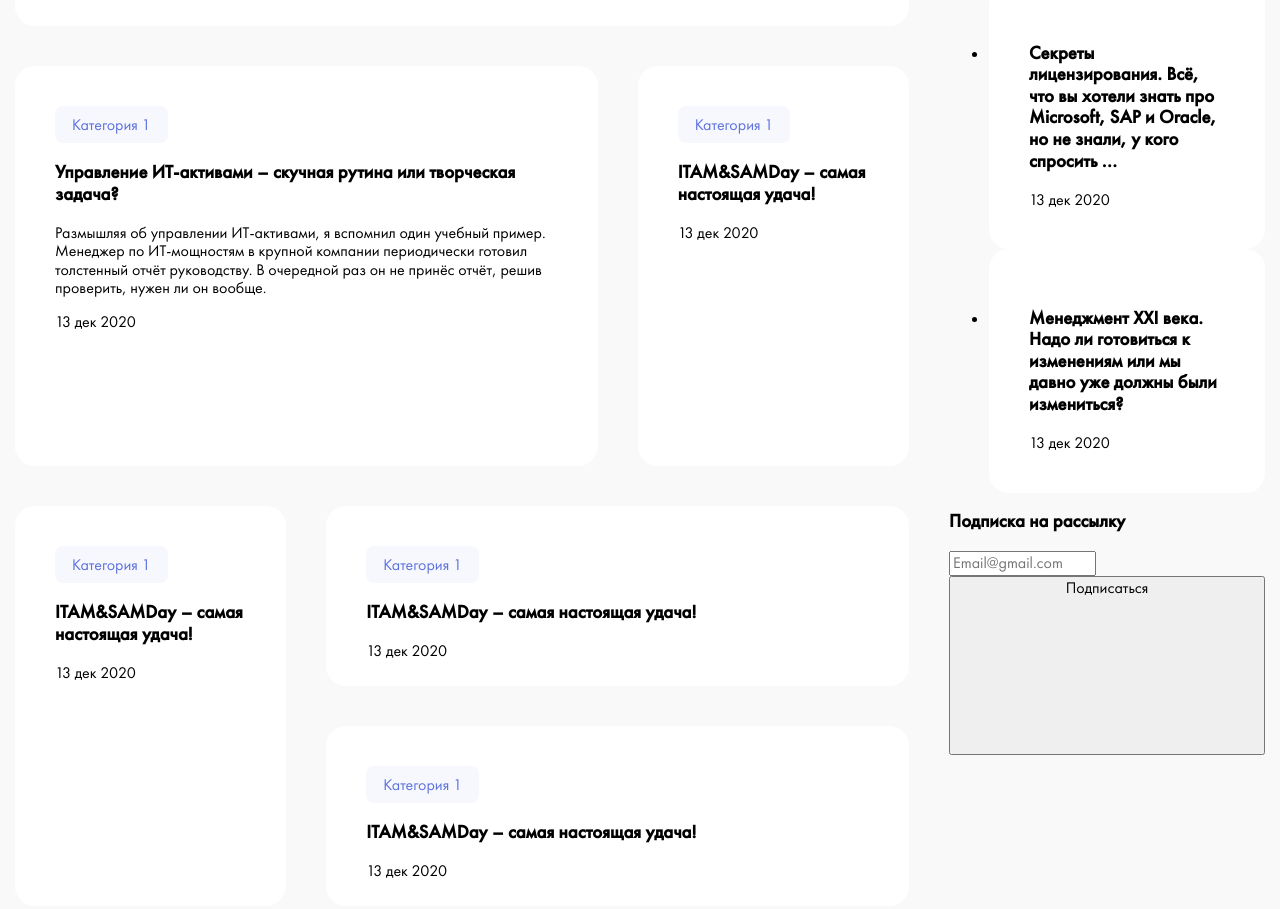
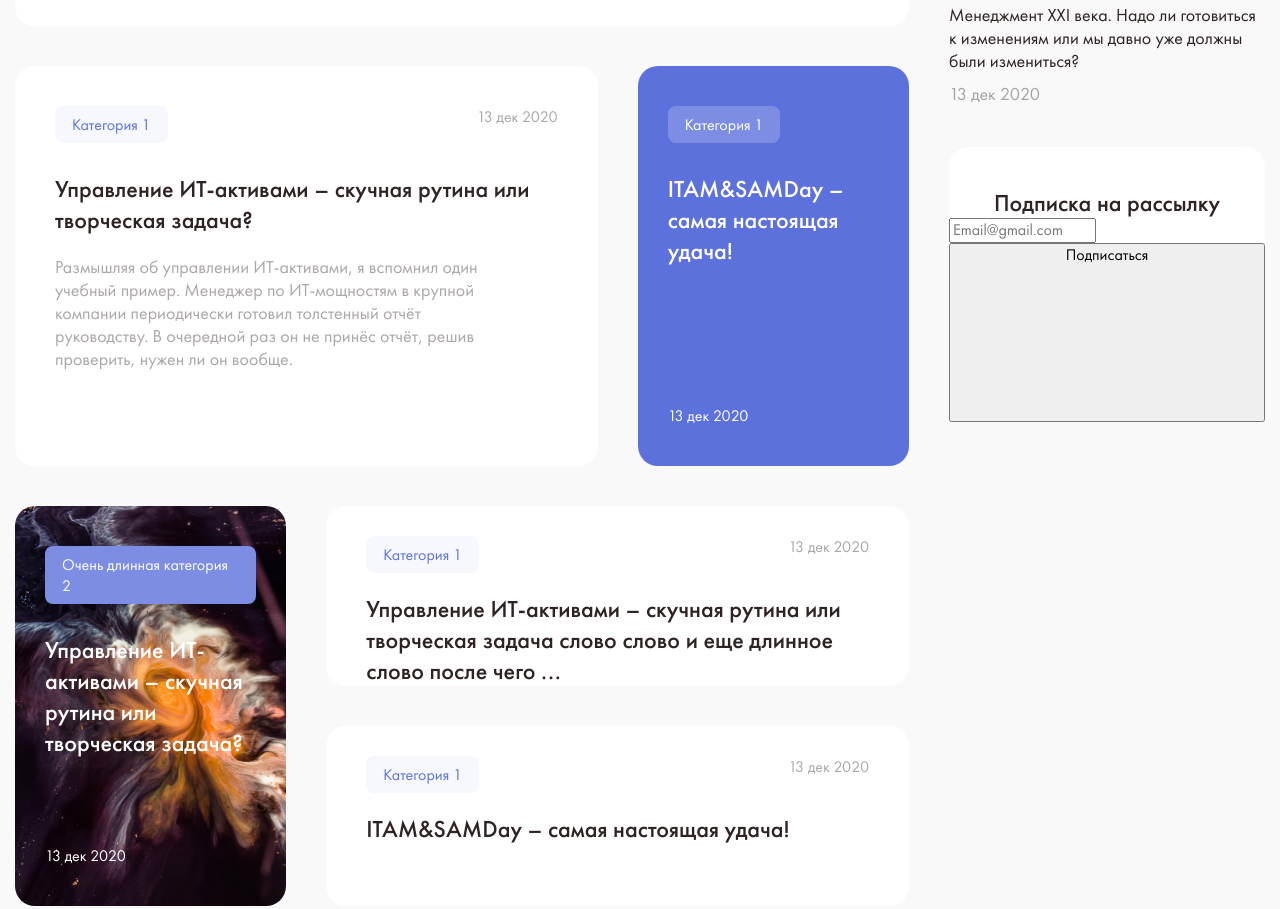
Before and after one commit to andrey257686/Blog, a plain HTML site: page index.html in a window 1280 px wide. Shown: the part 664-1573 px from the top of the page. Drawn offline with Linux system fonts and the light colour scheme.

Commit message:
added style for content, pagination, popular posts

```diff
--- a/css/style.css
+++ b/css/style.css
@@ -73,6 +73,14 @@ body {
   max-width: 1430px;
   padding: 0 15px;
   margin: 0 auto;
+}
+
+.blog-title {
+  margin: 0;
+  font-weight: 500;
+  font-size: 24px;
+  line-height: 31px;
+  color: var(--dark-color)
 }
 
 /* === header ==*/
@@ -162,7 +170,67 @@ body {
   grid-column: 3 span;
 }
 
+.blog-post {
+  position: relative;
+  padding: var(--grid-gap);
+  width: 100%;
+  height: 100%;
+  background: #FFFFFF;
+  border-radius: 20px;
+}
+
+.blog-post__category {
+  position: relative;
+  z-index: 5;
+  margin-bottom: 30px;
+  display: inline-block;
+  border-radius: 8px;
+  padding: 8px 17px;
+  font-size: 16px;
+  line-height: 21px;
+  color: var(--accent-color);
+  background: #F7F8FD;
+}
+
+.blog-post__title {
+  margin-bottom: 20px;
+}
+
+.blog-post__link::before {
+  content: "";
+  position: absolute;
+  left: 0;
+  right: 0;
+  top: 0;
+  bottom: 0;
+}
+
+.blog-post__descr {
+  margin: 0;
+  padding-right: var(--grid-gap);
+  font-weight: 400;
+  font-size: 18px;
+  line-height: 23px;
+  color: rgba(47, 34, 34, 0.4);
+}
+
+.blog-post__date {
+  position: absolute;
+  right: var(--grid-gap);
+  top: var(--grid-gap);
+  font-weight: 400;
+  font-size: 16px;
+  line-height: 21px;
+  color: rgba(47, 34, 34, 0.4);
+  }
+
+.blog-post--main{
+  height: 280px;
+  margin-bottom: var(--grid-gap);
+}
+
 .post-grid {
+  margin-bottom: 90px;
   display: grid;
   grid-template-columns: repeat(3, 1fr);
   grid-template-rows: repeat(8, 180px);
@@ -190,27 +258,165 @@ body {
   grid-column: 2 span;
 }
 
-.blog-post {
-  padding: var(--grid-gap);
-  width: 100%;
-  height: 100%;
-  background: #FFFFFF;
-  border-radius: 20px;
+.post-grid__item:nth-child(5n+2) .blog-post{
+  background-color: var(--accent-color);
+  padding-left: 30px;
+  padding-right: 30px;
 }
 
-.blog-post__category {
-  position: relative;
-  z-index: 5;
-  display: inline-block;
-  border-radius: 8px;
-  padding: 8px 17px;
-  font-size: 16px;
-  line-height: 21px;
-  color: var(--accent-color);
-  background: #F7F8FD;
+.post-grid__item:nth-child(5n+2) .blog-post__category {
+  background-color: #7d8de4;
+  color: #fff
 }
 
-.blog-post--main{
-  height: 280px;
-  margin-bottom: var(--grid-gap);
+.post-grid__item:nth-child(5n+2) .blog-post__title {
+  color: #fff
 }
+
+.post-grid__item:nth-child(5n+2) .blog-post__date {
+  top: auto;
+  right: auto;
+  bottom: var(--grid-gap);
+  left: 30px;
+  color: #fff;
+}
+
+.post-grid__item:nth-child(5n+2) .blog-post__descr {
+  display: none;
+}
+
+.post-grid__item:nth-child(5n+3) .blog-post{
+  background-color: var(--accent-color);
+  padding-left: 30px;
+  padding-right: 30px;
+}
+
+.post-grid__item:nth-child(5n+3) .blog-post__category {
+  background-color: #7d8de4;
+  color: #fff
+}
+
+.post-grid__item:nth-child(5n+3) .blog-post__title {
+  color: #fff
+}
+
+.post-grid__item:nth-child(5n+3) .blog-post__date {
+  top: auto;
+  right: auto;
+  bottom: var(--grid-gap);
+  left: 30px;
+  color: #fff;
+}
+
+.post-grid__item:nth-child(5n+3) .blog-post__descr {
+  display: none;
+}
+
+.post-grid__item:nth-child(5n+4) .blog-post {
+  padding-top: 30px;
+  padding-bottom: 30px;
+}
+
+.post-grid__item:nth-child(5n+4) .blog-post__date {
+  top: 30px;
+}
+
+.post-grid__item:nth-child(5n+4) .blog-post__category {
+  margin-bottom: 20px;
+}
+
+.post-grid__item:nth-child(5n+4) .blog-post__descr {
+  display: none;
+}
+
+.post-grid__item:nth-child(5n+5) .blog-post {
+  padding-top: 30px;
+  padding-bottom: 30px;
+}
+
+.post-grid__item:nth-child(5n+5) .blog-post__date {
+  top: 30px;
+}
+
+.post-grid__item:nth-child(5n+5) .blog-post__category {
+  margin-bottom: 20px;
+}
+
+.post-grid__item:nth-child(5n+5) .blog-post__descr {
+  display: none;
+}
+
+.pagination {
+  display: flex;
+  align-items: center;
+  justify-content: center;
+}
+
+.pagination__item:not(:last-child) {
+  margin-right: 20px;
+}
+
+.pagination__link {
+  position: relative;
+  font-size: 18px;
+  line-height: 23px;
+  color: #000000;
+}
+
+.pagination__link--current {
+  color: var(--accent-color);
+}
+
+.pagination__link--current::after {
+  content: "";
+  position: absolute;
+  left: 0;
+  bottom: 0;
+  width: 100%;
+  height: 2px;
+  background-color: currentColor;
+}
+
+.popular-posts__title {
+	margin-bottom: 21px;
+}
+
+.popular-post__article {
+	padding: 0;
+	background: transparent;
+	padding-top: 9px;
+	padding-bottom: 9px;
+	border-radius: 0;
+	border-bottom: 1px solid #e5e4e4;
+}
+
+.popular-post__article .blog-post__title {
+	font-weight: 400;
+	font-size: 18px;
+	line-height: 23px;
+	margin-bottom: 10px;
+}
+
+.popular-post__article .blog-post__date {
+	font-size: 18px;
+	line-height: 23px;
+	position: initial;
+}
+
+.popular-posts__item:last-child .popular-post__article {
+	border-bottom: 1px solid transparent;
+}
+
+.popular-posts {
+	margin-bottom: 32px;
+}
+
+.subscribe {
+  padding-top: var(--grid-gap);
+  border-radius: 20px;
+  background: #FFFFFF;
+}
+
+.subscribe__title {
+  text-align: center;
+}
--- a/index.html
+++ b/index.html
@@ -44,9 +44,9 @@
         <div class="container content__container">
           <div class="posts">
             <article class="blog-post blog-post--main">
-              <a href="" class="blog-post__category">Категория 1</a>
+              <a href="#cat" class="blog-post__category">Категория 1</a>
               <h3 class="blog-post__title blog-title">
-                <a href="#" class="blog-post__link">
+                <a href="#link" class="blog-post__link">
                   Управление ИТ-активами – скучная рутина или творческая задача?
                 </a>
               </h3>
@@ -90,11 +90,11 @@
                 </article>
               </li>
               <li class="post-grid__item">
-                <article class="blog-post" style="background-image: url('')">
-                  <a href="" class="blog-post__category">Категория 1</a>
+                <article class="blog-post" style="background-image: url('img/post-bg.jpg')">
+                  <a href="" class="blog-post__category">Очень длинная категория 2</a>
                   <h3 class="blog-post__title blog-title">
                     <a href="#" class="blog-post__link">
-                      ITAM&SAMDay – самая настоящая удача!
+                      Управление ИТ-активами – скучная рутина или творческая задача?
                     </a>
                   </h3>
                   <time class="blog-post__date">13 дек 2020</time>
@@ -105,7 +105,7 @@
                   <a href="" class="blog-post__category">Категория 1</a>
                   <h3 class="blog-post__title blog-title">
                     <a href="#" class="blog-post__link">
-                      ITAM&SAMDay – самая настоящая удача!
+                      Управление ИТ-активами – скучная рутина или творческая задача слово слово и еще длинное слово после чего ...
                     </a>
                   </h3>
                   <time class="blog-post__date">13 дек 2020</time>
@@ -157,7 +157,7 @@
                   <a href="" class="blog-post__category">Категория 1</a>
                   <h3 class="blog-post__title blog-title">
                     <a href="#" class="blog-post__link">
-                      ITAM&SAMDay – самая настоящая удача!
+                      Управление ИТ-активами – скучная рутина или творческая задача?
                     </a>
                   </h3>
                   <time class="blog-post__date">13 дек 2020</time>
@@ -168,7 +168,7 @@
                   <a href="" class="blog-post__category">Категория 1</a>
                   <h3 class="blog-post__title blog-title">
                     <a href="#" class="blog-post__link">
-                      ITAM&SAMDay – самая настоящая удача!
+                      Управление ИТ-активами – скучная рутина или творческая задача слово слово и еще длинное слово после чего ...
                     </a>
                   </h3>
                   <time class="blog-post__date">13 дек 2020</time>
@@ -186,7 +186,7 @@
                 </article>
               </li>
             </ul>
-            <ul class="pagination">
+            <ul class="pagination list-reset">
               <li class="pagination__item">
                 <a class="pagination__link pagination__link--current">1</a>
               </li>
@@ -206,7 +206,7 @@
               <h3 class="popular-posts__title blog-title">
                 Популярные новости
               </h3>
-              <ul class="popular-posts__list">
+              <ul class="popular-posts__list list-reset">
                 <li class="popular-posts__item">
                   <article class="blog-post popular-post__article">
                     <h3 class="blog-post__title blog-title">
```
Also changed, not shown: img/post-bg.jpg (added).
